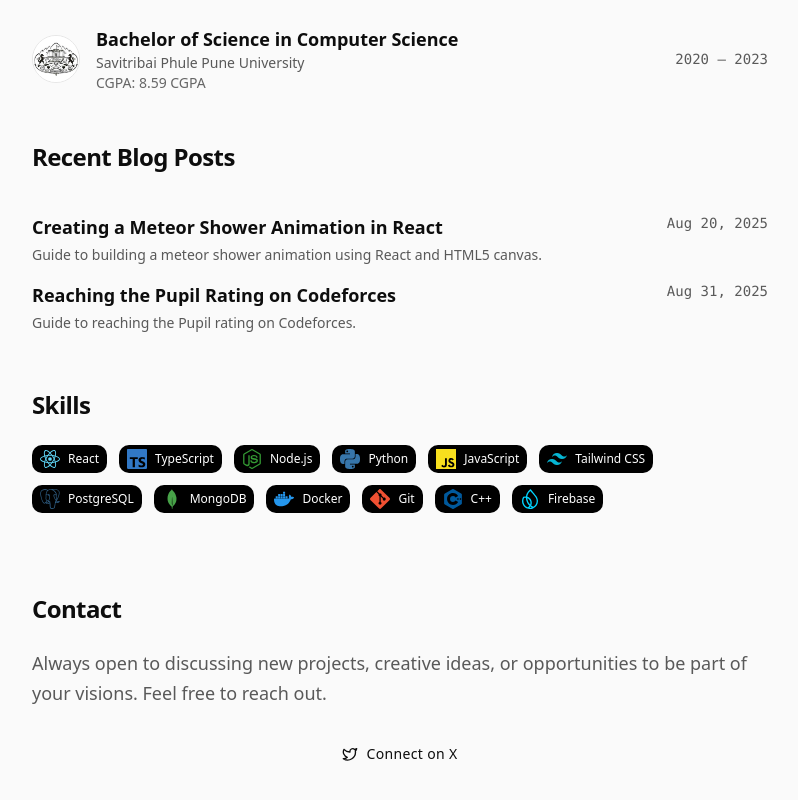
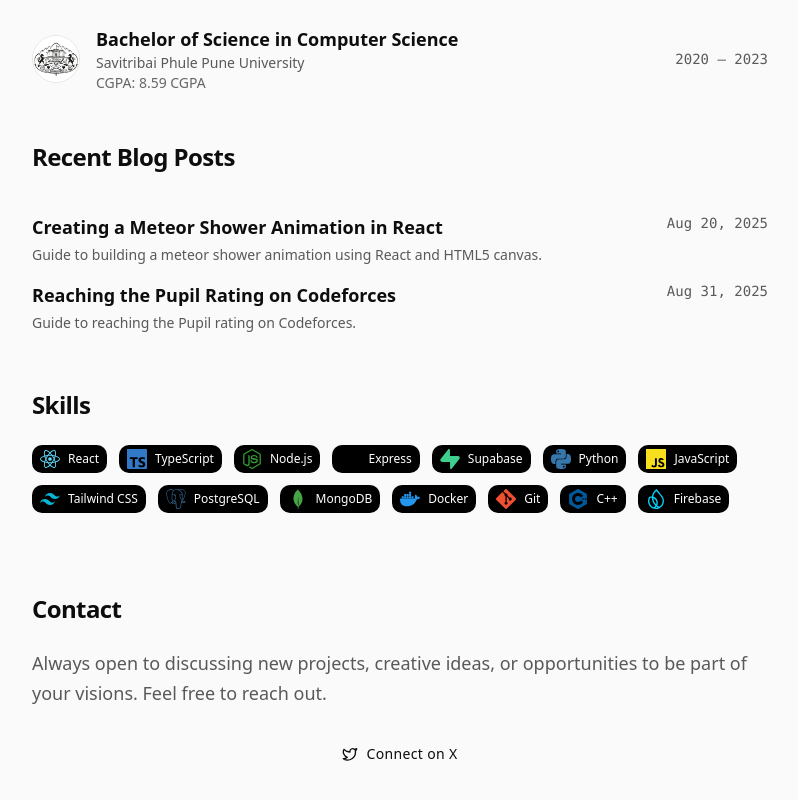
Before and after one commit to anuragbhonsle/portfolio, a React (Vite) app: page / in a window 1280 px wide. Shown: the part 1946-2746 px from the top of the page, without its empty margins (240-1038 px from the left). Built offline with nearby package versions, Linux system fonts and the light colour scheme.

Commit message:
Added few skills

```diff
--- a/src/components/TechStack.tsx
+++ b/src/components/TechStack.tsx
@@ -14,6 +14,8 @@ import {
   SiCplusplus,
   SiFirebase,
   SiJavascript,
+  SiExpress,
+  SiSupabase,
 } from "react-icons/si";
 
 interface TechItem {
@@ -26,6 +28,8 @@ const techStack: TechItem[] = [
   { name: "React", icon: SiReact, color: "text-[#61DAFB]" },
   { name: "TypeScript", icon: SiTypescript, color: "text-[#3178C6]" },
   { name: "Node.js", icon: SiNodedotjs, color: "text-[#339933]" },
+  { name: "Express", icon: SiExpress, color: "text-[#000000]" },
+  { name: "Supabase", icon: SiSupabase, color: "text-[#3ECF8E]" },
   { name: "Python", icon: SiPython, color: "text-[#3776AB]" },
   { name: "JavaScript", icon: SiJavascript, color: "text-[#F7DF1E]" },
   { name: "Tailwind CSS", icon: SiTailwindcss, color: "text-[#06B6D4]" },
@@ -46,7 +50,6 @@ export const TechStack = () => {
       viewport={{ once: true }}
       className="px-4 lg:px-20 pt-2 lg:pt-4 pb-6 lg:pb-8"
     >
-      {/* Centered wrapper includes both header and skills */}
       <div className="mx-auto max-w-3xl">
         <motion.h2
           initial={{ opacity: 0, x: -30 }}
```
